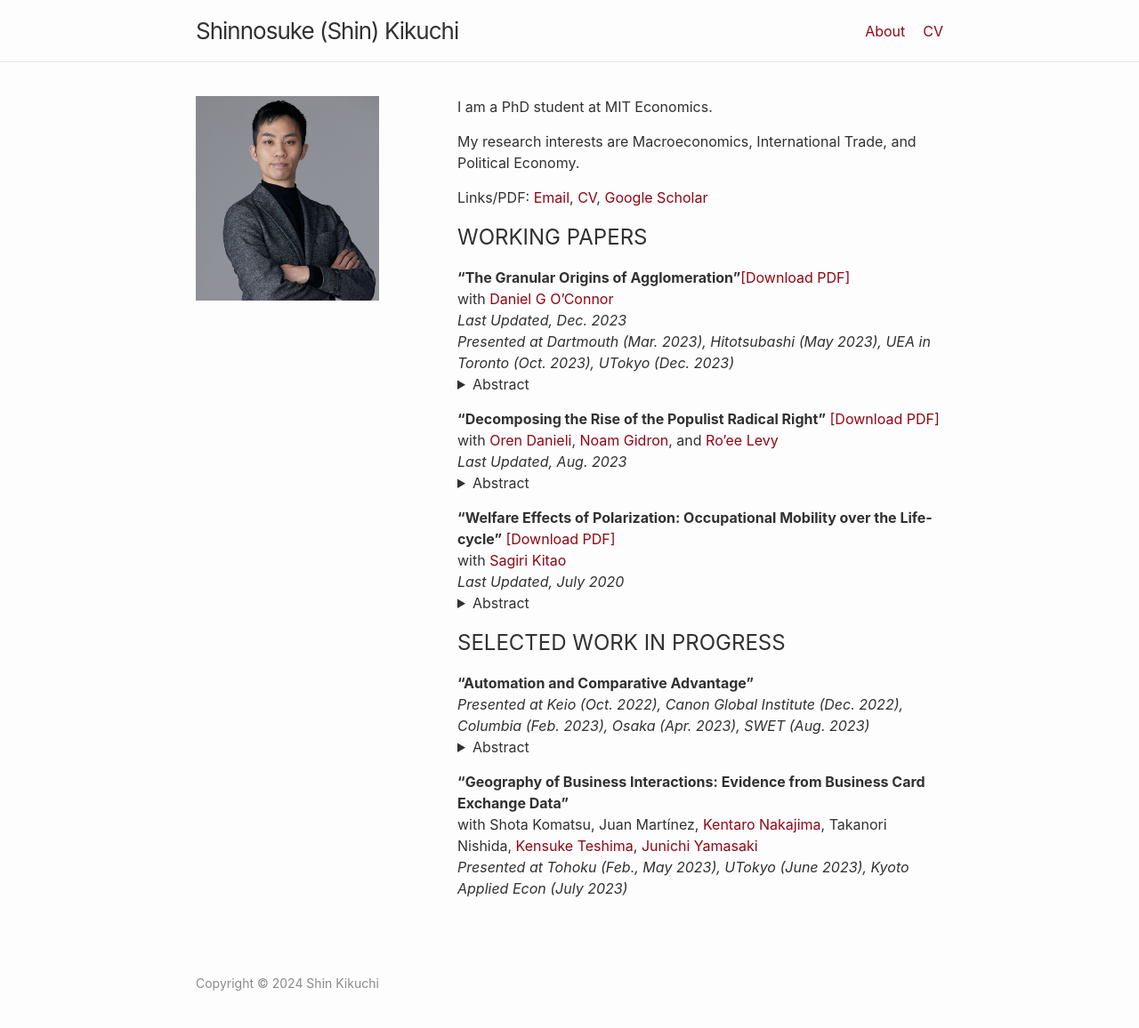
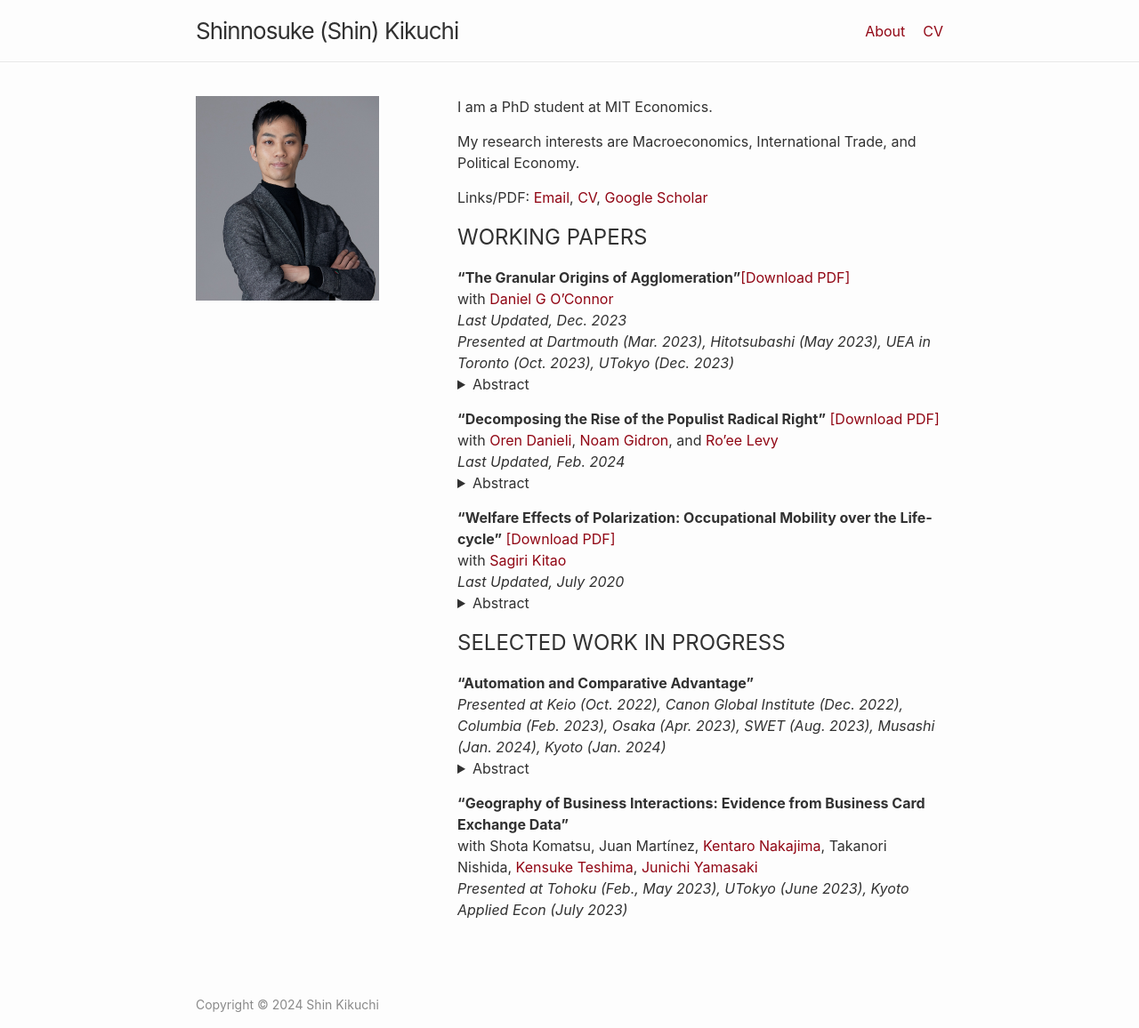
Before and after one commit to shinnkikuchi/shinnkikuchi.github.io, a Jekyll site: the page built from index.md, in a window 1280 px wide. Shown: the whole page at 89% size. Built offline with Jekyll 4.4.1, drawn with Linux system fonts in a browser that asks for light colours; before the commit the page ends 1132 px from its top, so only the background shows below that.

Commit message:
update draft

```diff
--- a/index.md
+++ b/index.md
@@ -27,7 +27,7 @@ with  <a href="https://www.danielgoconnor.com" target="_blank">Daniel G O'Connor
 with <a href="https://www.orendanieli.com/home" target="_blank">Oren Danieli</a>,
 <a href="https://scholar.harvard.edu/gidron/home" target="_blank">Noam Gidron</a>,
 and <a href="https://www.roeelevy.com/" target="_blank">Ro'ee Levy</a><br>
-*Last Updated, Aug. 2023* <br>
+*Last Updated, Feb. 2024* <br>
 <details style="margin-bottom: 15px; margin-top: -15px">
 	<summary>Abstract</summary>
 	Support for populist radical right parties in Europe has dramatically increased in recent years. We decompose the rise of these parties from 2005 to 2020 into four components: shifts in party positions, changes in voter attributes (opinions and demographics), changes in voter priorities, and a residual. We merge two wide datasets on party positions and voter attributes and estimate voter priorities using a probabilistic voting model. We find that shifts in party positions and changes in voter attributes do not play a major role in the recent success of populist radical right parties. Instead, the primary driver behind their electoral success lies in voters’ changing priorities. Particularly, voters are less likely to decide which party to support based on parties’ economic positions. Rather, voters—mainly older, non-unionized, low-educated men—increasingly prioritize nativist cultural positions. This allows populist radical right parties to tap into a preexisting reservoir of culturally conservative voters. Using the same datasets, we provide a set of reduced-form evidence supporting our results. First, while parties’ positions have changed, these changes are not consistent with the main supply-side hypothesis for populist support. Second, on aggregate, voters have not adopted populist right-wing opinions. Third, voters are more likely to self-identify ideologically based on their cultural rather than their economic opinions.
@@ -45,7 +45,7 @@ with <a href="https://sites.google.com/site/sagirikitao/home" target="_blank">Sa
 ## SELECTED WORK IN PROGRESS
 
 **"Automation and Comparative Advantage"**<br>
-*Presented at Keio (Oct. 2022), Canon Global Institute (Dec. 2022), Columbia (Feb. 2023), Osaka (Apr. 2023), SWET (Aug. 2023)*<br>
+*Presented at Keio (Oct. 2022), Canon Global Institute (Dec. 2022), Columbia (Feb. 2023), Osaka (Apr. 2023), SWET (Aug. 2023), Musashi (Jan. 2024), Kyoto (Jan. 2024)*<br>
 <details style="margin-bottom: 15px; margin-top: -15px">
 	<summary>Abstract</summary>
 	I study how automation affects comparative advantage and structural change in an open economy. Previously, the initial stages of economic development featured comparative advantage in low-skill-intensive manufacturing sectors because of low-skill-labor abundance. Recently, however, I show that this relationship has weakened—or even reversed. This decoupling occurs because automation provides developed countries with endogenous comparative advantage in low-skill-intensive and automatable sectors. Therefore, developing countries today do not specialize in low-skill intensive manufacturing sectors and jump onto service sectors.
```
Also changed, not shown: 1 other file.
